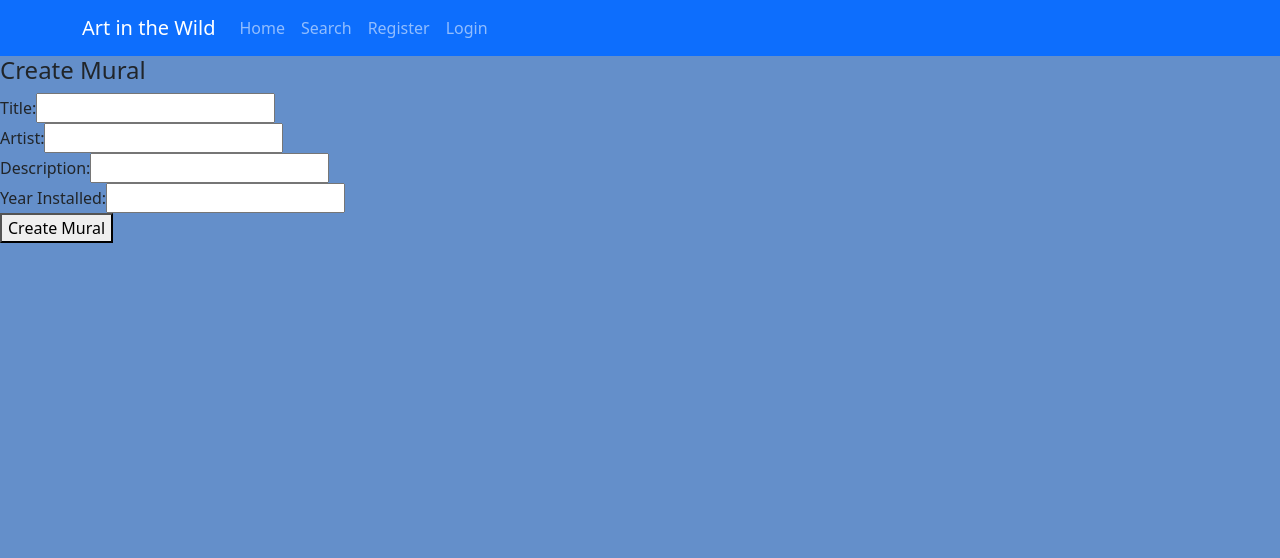
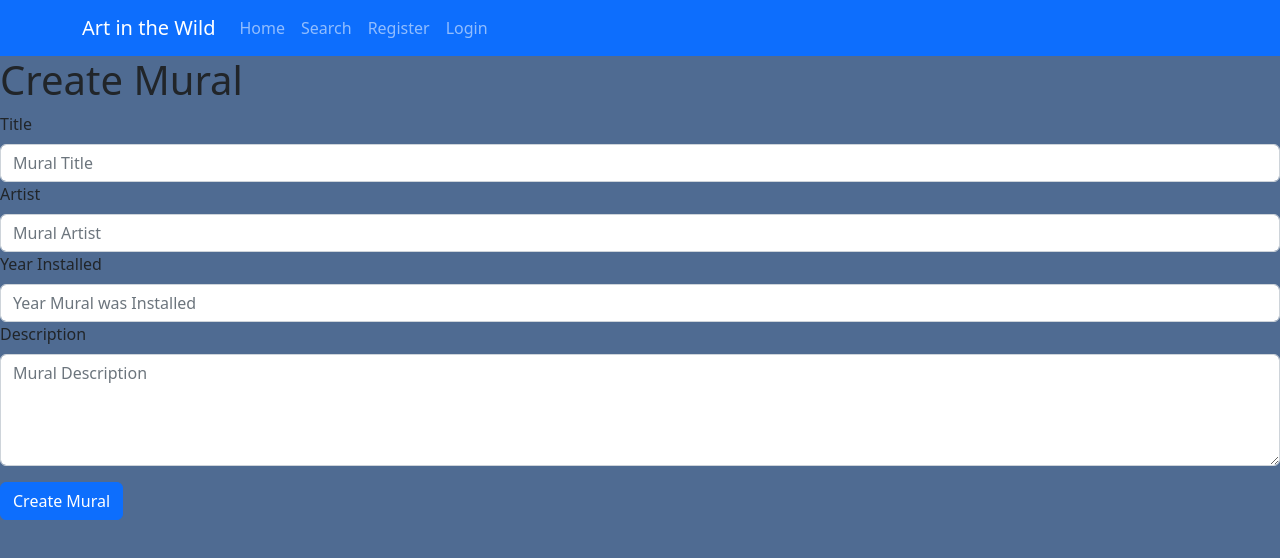
Before and after one commit to GonczarM/ArtInTheWild, a React (Vite) app: page /createMural in a window 1280 px wide. Shown: the top 558 px of the page. Built offline with nearby package versions, Linux system fonts and the light colour scheme.

Commit message:
added simple react bootstrap to all components

```diff
--- a/src/components/MuralList/MuralList.jsx
+++ b/src/components/MuralList/MuralList.jsx
@@ -1,15 +1,23 @@
-const Murals = ({murals, updateMural}) => {
+import { ListGroup } from "react-bootstrap";
+
+const Murals = ({murals, updateMural, listHeader}) => {
 
 	const muralsList = murals.map((mural, i) =>
-		<li key={i}>
-			<button onClick={() => updateMural(mural)}>{mural.title || mural.artwork_title}</button><br/>
-		</li>
+		<ListGroup.Item
+			key={i}
+			onClick={() => updateMural(mural)}
+		>
+			{mural.title || mural.artwork_title}
+		</ListGroup.Item>
 	);
 
 	return(
-		<ul>
-			{muralsList}
-		</ul>
+		<>
+			<h1 className='text-center'>{listHeader}'s murals</h1>
+			<ListGroup>
+				{muralsList}
+			</ListGroup>
+		</>
 	);
 };
 
--- a/src/index.css
+++ b/src/index.css
@@ -1,5 +1,9 @@
 @import 'bootstrap/dist/css/bootstrap.min.css';
 
 body{
-  background-color: rgb(100, 143, 202);
+  background-color: rgb(79, 107, 146);
 }
+
+button{
+  margin: 1rem 0rem;
+}
--- a/src/pages/CreateMural/CreateMural.jsx
+++ b/src/pages/CreateMural/CreateMural.jsx
@@ -1,4 +1,5 @@
 import React, { useState } from 'react';
+import { Button, Form } from 'react-bootstrap';
 import * as muralsAPI from '../../utils/murals-api'
 
 const initialForm = {
@@ -25,56 +26,57 @@ function CreateMural({ updateMural }){
   }
 
 	return(
-		<div>
-			<h4>Create Mural</h4>
-			<form className="form" onSubmit={handleSubmit}>
-				<label>
-					Title:
-					<input
+		<>
+			<h1>Create Mural</h1>
+			<Form onSubmit={handleSubmit}>
+				<Form.Group controlId='title'>
+					<Form.Label>Title</Form.Label>
+					<Form.Control
+						placeholder='Mural Title'
 						type="text"
 						name="title"
 						value={form.title}
 						onChange={handleChange}
 						required
 					/>
-				</label>
-				<br/>
-				<label>
-					Artist:
-					<input
+				</Form.Group>
+				<Form.Group controlId='artist'>
+					<Form.Label>Artist</Form.Label>
+					<Form.Control
+						placeholder='Mural Artist'
 						type="text"
 						name="artist"
 						value={form.artist}
 						onChange={handleChange}
 						required
 					/>
-				</label>
-				<br/>
-				<label>
-					Description:
-					<input
-						type="text"
-						name="description"
-						value={form.description}
-						onChange={handleChange}
-						required
-					/>
-				</label>
-				<br/>
-				<label>
-					Year Installed:
-					<input
+				</Form.Group>
+				<Form.Group controlId='year'>
+					<Form.Label>Year Installed</Form.Label>
+					<Form.Control
+						placeholder='Year Mural was Installed'
 						type="number"
 						name="year"
 						value={form.year}
 						onChange={handleChange}
 						required
 					/>
-				</label>
-				<br/>
-				<button>Create Mural</button>
-			</form>
-		</div>
+				</Form.Group>
+				<Form.Group controlId='description'>
+					<Form.Label>Description</Form.Label>
+					<Form.Control
+						placeholder='Mural Description'
+						as="textarea"
+						name="description"
+						value={form.description}
+						onChange={handleChange}
+						style={{ height: '7rem' }}
+						required
+					/>
+				</Form.Group>
+				<Button type='submit'>Create Mural</Button>
+			</Form>
+		</>
 	)
 }
 
--- a/src/pages/EditMural/EditMural.jsx
+++ b/src/pages/EditMural/EditMural.jsx
@@ -1,4 +1,5 @@
 import React, { useState } from 'react';
+import { Form, Button } from 'react-bootstrap';
 import * as muralsAPI from '../../utils/murals-api'
 
 const EditMural = ({mural, updateMural}) => {
@@ -18,53 +19,54 @@ const EditMural = ({mural, updateMural}) => {
 	return(
 		<div>
 			<h4>Edit Mural</h4>
-			<form className="form" onSubmit={handleSubmit}>
-				<label>
-					Title:
-					<input
+			<Form onSubmit={handleSubmit}>
+				<Form.Group controlId='title'>
+					<Form.Label>Title</Form.Label>
+					<Form.Control
+						placeholder='Mural Title'
 						type="text"
 						name="title"
+						value={form.title}
 						onChange={handleChange}
-						value={form.title}
 						required
 					/>
-				</label>
-				<br/>
-				<label>
-					Artist:
-					<input
+				</Form.Group>
+				<Form.Group controlId='artist'>
+					<Form.Label>Artist</Form.Label>
+					<Form.Control
+						placeholder='Mural Artist'
 						type="text"
 						name="artist"
+						value={form.artist}
 						onChange={handleChange}
-						value={form.artist}
 						required
 					/>
-				</label>
-				<br/>
-				<label>
-					Description:
-					<input
-						type="text"
-						name="description"
+				</Form.Group>
+				<Form.Group controlId='year'>
+					<Form.Label>Year Installed</Form.Label>
+					<Form.Control
+						placeholder='Year Mural was Installed'
+						type="number"
+						name="year"
+						value={form.year}
 						onChange={handleChange}
-						value={form.description}
 						required
 					/>
-				</label>
-				<br/>
-				<label>
-					Year Installed:
-					<input
-						type="number"
-						name="year"
+				</Form.Group>
+				<Form.Group controlId='description'>
+					<Form.Label>Description</Form.Label>
+					<Form.Control
+						placeholder='Mural Description'
+						as="textarea"
+						name="description"
+						value={form.description}
 						onChange={handleChange}
-						value={form.year}
+						style={{ height: '7rem' }}
 						required
 					/>
-				</label>
-				<br/>
-				<button>Update Mural</button>
-			</form>
+				</Form.Group>
+				<Button type='submit'>Edit Mural</Button>
+			</Form>
 		</div>
 	)
 }
--- a/src/pages/Home/Home.css
+++ b/src/pages/Home/Home.css
@@ -1,3 +1,3 @@
-/* .card{
-  margin: 5rem 0rem;
-} */
+.card{
+  margin: 1rem 0rem;
+}
--- a/src/pages/Home/Home.jsx
+++ b/src/pages/Home/Home.jsx
@@ -34,21 +34,26 @@ function Home({updateMural}){
   }
 
   const cards = murals.map((mural, i) =>
-    <Card onClick={() => updateMural(mural)} key={i} bg={'secondary'} text={'white'} className='text-center'>
+    <Card
+      onClick={() => updateMural(mural)}
+      key={i} bg='secondary'
+      text='white'
+      className='text-center'
+    >
       <Card.Body>
         <Card.Title>{mural.artwork_title}</Card.Title>
         <Card.Subtitle>Created By {mural.artist_credit}</Card.Subtitle>
         <Card.Text>
-          {mural.description_of_artwork.length > 300 ? mural.description_of_artwork.substring(0, 300).concat('...') : mural.description_of_artwork}
+          {mural.description_of_artwork.length > 300
+          ? mural.description_of_artwork.substring(0, 300).concat('...')
+          : mural.description_of_artwork}
         </Card.Text>
       </Card.Body>
     </Card>
-
   )
 
   return(
     <div className="home">
-
       <Image fluid rounded src={Logo} alt="logo"/>
       {cards}
     </div>
--- a/src/pages/Login/Login.jsx
+++ b/src/pages/Login/Login.jsx
@@ -1,4 +1,5 @@
 import React, { useState } from 'react'
+import { Button, Container, Form } from 'react-bootstrap'
 import { login } from '../../utils/users-service'
 
 const initialUser = {
@@ -25,29 +26,34 @@ function Login({loginUser}){
 	}
 
 	return(
-		<form className="form" onSubmit={handleLogin}>
-			<label>
-				Username:
-				<input
+		<Container >
+			<h1 className='text-center'>Login</h1>
+			<Form onSubmit={handleLogin}>
+				<Form.Group controlId='username'>
+					<Form.Label>Username</Form.Label>
+					<Form.Control
+						placeholder='username'
 						type="text"
 						name="username"
 						value={form.username}
 						onChange={handleChange}
 						required
 					/>
-			</label>
-			<label>
-				Password:
-				<input
+				</Form.Group>
+				<Form.Group controlId='password'>
+					<Form.Label>Password</Form.Label>
+					<Form.Control
+						placeholder='password'
 						type="password"
 						name="password"
 						value={form.password}
 						onChange={handleChange}
 						required
 					/>
-			</label>
-			<button>Login</button>
-		</form>
+				</Form.Group>
+				<Button type='submit'>Login</Button>
+			</Form>
+		</Container>
 	)
 }
 
--- a/src/pages/MuralSearch/MuralSearch.jsx
+++ b/src/pages/MuralSearch/MuralSearch.jsx
@@ -1,4 +1,5 @@
 import React, { useState } from 'react';
+import { Button, Container, Form } from 'react-bootstrap';
 import MuralList from '../../components/MuralList/MuralList'
 import * as muralsAPI from '../../utils/murals-api'
 
@@ -16,23 +17,24 @@ function MuralSearch({updateMural}){
 		setMurals(foundMurals.murals)
   }
 
-
 	return(
-		<div>
-			<form className="search" onSubmit={searchMurals}>
-				<label>
-					<input
+		<Container className='text-center'>
+			<h1>Search Murals by Artist</h1>
+			<Form onSubmit={searchMurals}>
+				<Form.Group controlId='search'>
+					<Form.Control
+						placeholder='search a mural'
 						type="text"
 						name="search"
 						value={search}
 						onChange={updateSearch}
 						required
 					/>
-				</label>
-				<button>Search</button>
-			</form>
-			{murals && <MuralList murals={murals} updateMural={updateMural} />}
-		</div>
+				</Form.Group>
+				<Button type='submit'>Search</Button>
+			</Form>
+			{murals && <MuralList murals={murals} updateMural={updateMural} listHeader={search} />}
+		</Container>
 	)
 }
 
--- a/src/pages/ShowMural/ShowMural.jsx
+++ b/src/pages/ShowMural/ShowMural.jsx
@@ -1,3 +1,4 @@
+import { Button, Card } from 'react-bootstrap'
 import { useNavigate } from 'react-router-dom'
 import * as muralsAPI from '../../utils/murals-api'
 
@@ -12,23 +13,33 @@ function ShowMural({ mural, user }){
 
 
 	return(
-		<div>
-			<h2>Title: {mural.title || mural.artwork_title}</h2><br/>
-			<h3>Artist: {mural.artist || mural.artist_credit}</h3><br/>
-			<span>Description: {mural.description || mural.description_of_artwork}</span><br/>
-			<span>Year Installed: {mural.year || mural.year_installed}</span><br/>
-			<span>Affiliation: {mural.affiliated_or_commissioning}</span><br/>
-			<span>Address: {mural.street_address}</span><br/>
-			{mural.user === user._id
-			?
-			<>
-			<button onClick={() => navigate('/editMural')}>Edit Mural</button>
-			<button onClick={handleDelete}>Delete Mural</button>
-			</>
-			:
-			null
-			}
-		</div>
+		<>
+			<Card className='text-center'>
+				<Card.Body>
+					<Card.Title >{mural.title || mural.artwork_title}</Card.Title>
+					<Card.Subtitle>by {mural.artist || mural.artist_credit}</Card.Subtitle>
+					<Card.Text>{mural.year || mural.year_installed}</Card.Text>
+					<Card.Subtitle>Description</Card.Subtitle>
+					<Card.Text>{mural.description || mural.description_of_artwork}</Card.Text>
+					{mural.affiliated_or_commissioning &&
+					<>
+						<Card.Subtitle>Affiliation</Card.Subtitle>
+						<Card.Text>{mural.affiliated_or_commissioning}</Card.Text>
+					</>}
+					{mural.street_address &&
+					<>
+						<Card.Subtitle>Address</Card.Subtitle>
+						<Card.Text>{mural.street_address}</Card.Text>
+					</>}
+					{user && mural.user === user._id &&
+					<>
+					<Button onClick={() => navigate('/editMural')}>Edit Mural</Button><br></br>
+					<Button onClick={handleDelete}>Delete Mural</Button>
+					</>
+					}
+				</Card.Body>
+			</Card>
+		</>
 	)
 }
 
--- a/src/pages/UserShow/UserShow.jsx
+++ b/src/pages/UserShow/UserShow.jsx
@@ -1,4 +1,5 @@
 import { useEffect, useState } from 'react';
+import { Button, Card } from 'react-bootstrap';
 import MuralList from '../../components/MuralList/MuralList'
 import * as userAPI from '../../utils/users-api'
 
@@ -21,11 +22,15 @@ const User = ({user, updateMural, logoutUser}) => {
   }
 
 	return(
-		<div>
-			Username: <span>{user.username}</span>
-      <button onClick={handleDelete}>Delete {user.username}</button>
-			{murals && <MuralList murals={murals} updateMural={updateMural} />}
-		</div>
+		<>
+      <Card className='text-center'>
+        <Card.Body>
+          <Card.Title>{user.username}</Card.Title>
+          <Button onClick={handleDelete}>Delete {user.username}</Button>
+        </Card.Body>
+      </Card>
+      {murals && <MuralList murals={murals} updateMural={updateMural} listHeader={user.username} />}
+		</>
 	)
 }
 
```
Also changed, not shown: src/pages/Register/Register.jsx (+21 -13 lines). Lines whose indentation alone changed are shown as unchanged.
